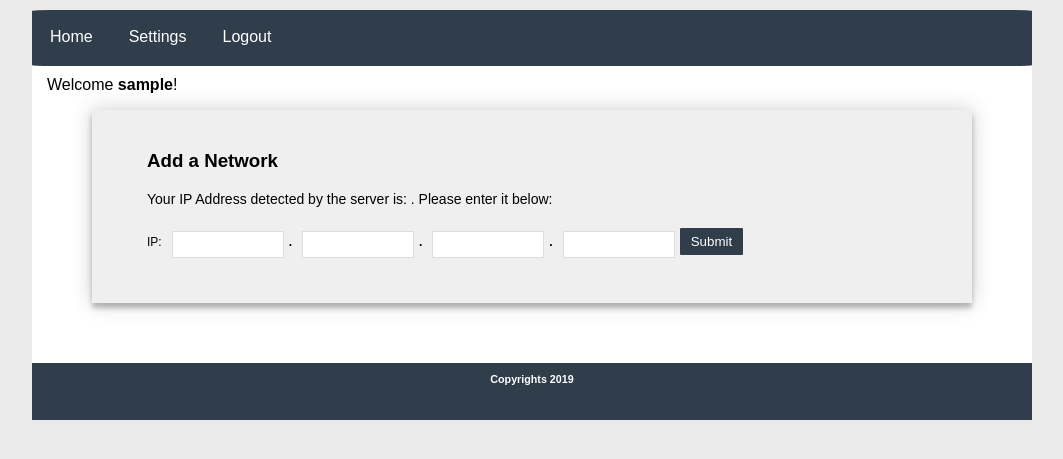
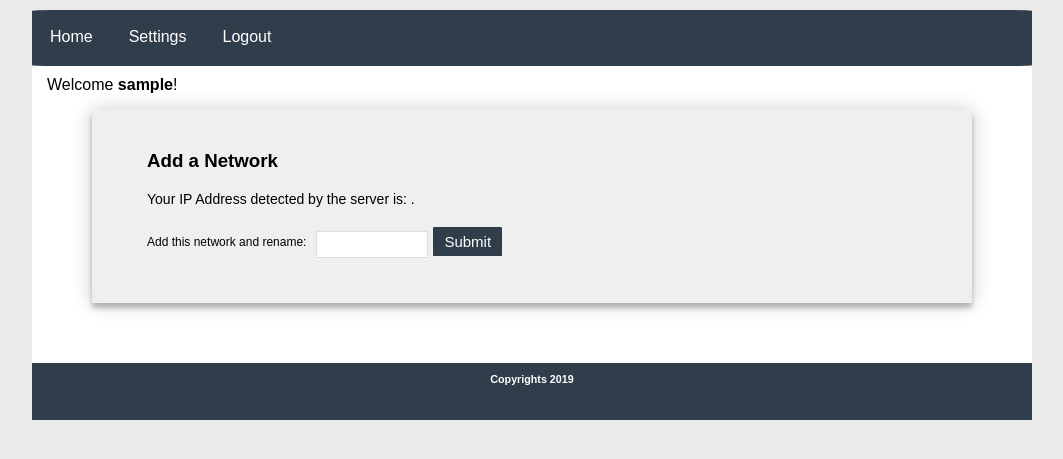
Before and after one commit to ellamrcs/simplewebapp, a PHP site: page /account.php in a window 1280 px wide. Shown: the part 158-617 px from the top of the page, without its empty margins (108-1171 px from the left). Run offline with PHP 8.4, Linux system fonts and the light colour scheme; the visitor is signed in with stand-in values (Sample User, id 1); data that the repository does not hold is empty.

Commit message:
Update account.php

```diff
--- a/account.php
+++ b/account.php
@@ -52,22 +52,15 @@
         <p>Welcome <strong><?php echo $_SESSION['username']; ?></strong>!</p>
      <?php endif ?>
 
-      <div class="add">
+    <div class="add">
         <h3>Add a Network</h3>
-        <p style="font-size:14px">Your IP Address detected by the server is: <strong> <?php
-    $ip = file_get_contents('https://api.ipify.org');
-    echo $ip;
-?> </strong>. Please enter it below: </p>
-      <form class="form-inline" action="/action_page.php">
-        <label style="padding-left:15px"> IP: </label>
-          <input type="text" id="field" name="first" value="<?php if(isset($first)){echo $first;} ?>" required>
-          <label><b>.</b></label>
-          <input type="text" id="field" name="second" value="<?php if(isset($second)){echo $second;} ?>" required>
-          <label><b>.</b></label>
-           <input type="text" id="field" name="third" value="<?php if(isset($third)){echo $third;} ?>" required>
-          <label><b>.</b></label>
-          <input type="text" id="field" name="fourth" value="<?php if(isset($fourth)){echo $fourth;} ?>" required>
-          <button type="submit" name="submit_ip" id="btn">Submit</button>
+        <p style="font-size:14px">Your IP Address detected by the server is:
+		<strong><?php $ip = file_get_contents('https://api.ipify.org'); echo $ip; ?> </strong>.</p>
+		<form class="form-inline" action="account.php">
+          	<?php include('errors.php'); ?>
+			 <label style="padding-left:15px"> Add this network and rename: </label>
+			  <input type="text" name="ipname" value="<?php if(isset($ipname)){echo $ipname;} ?>" required>
+			  <button type="submit" class="btn" name="submit_ip" >Submit</button>
           </form>
       </div>
 </div>
```
